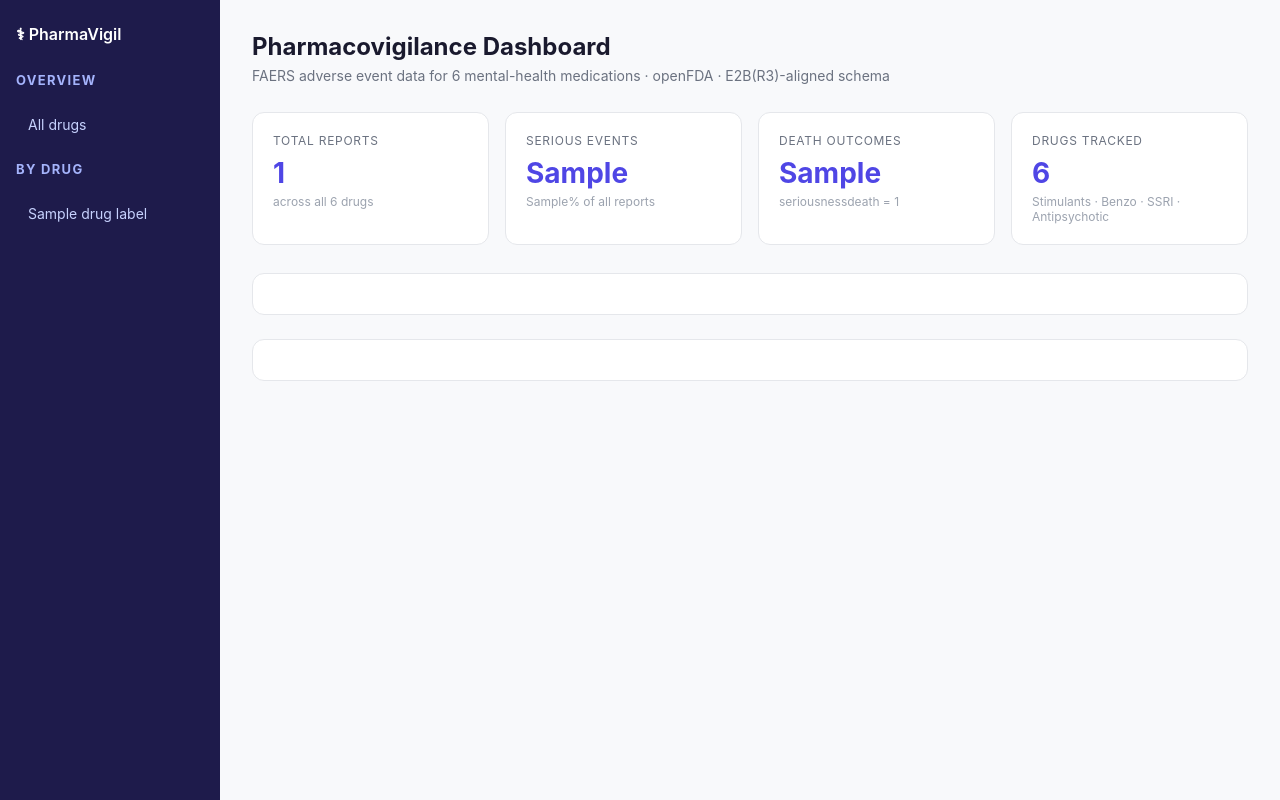
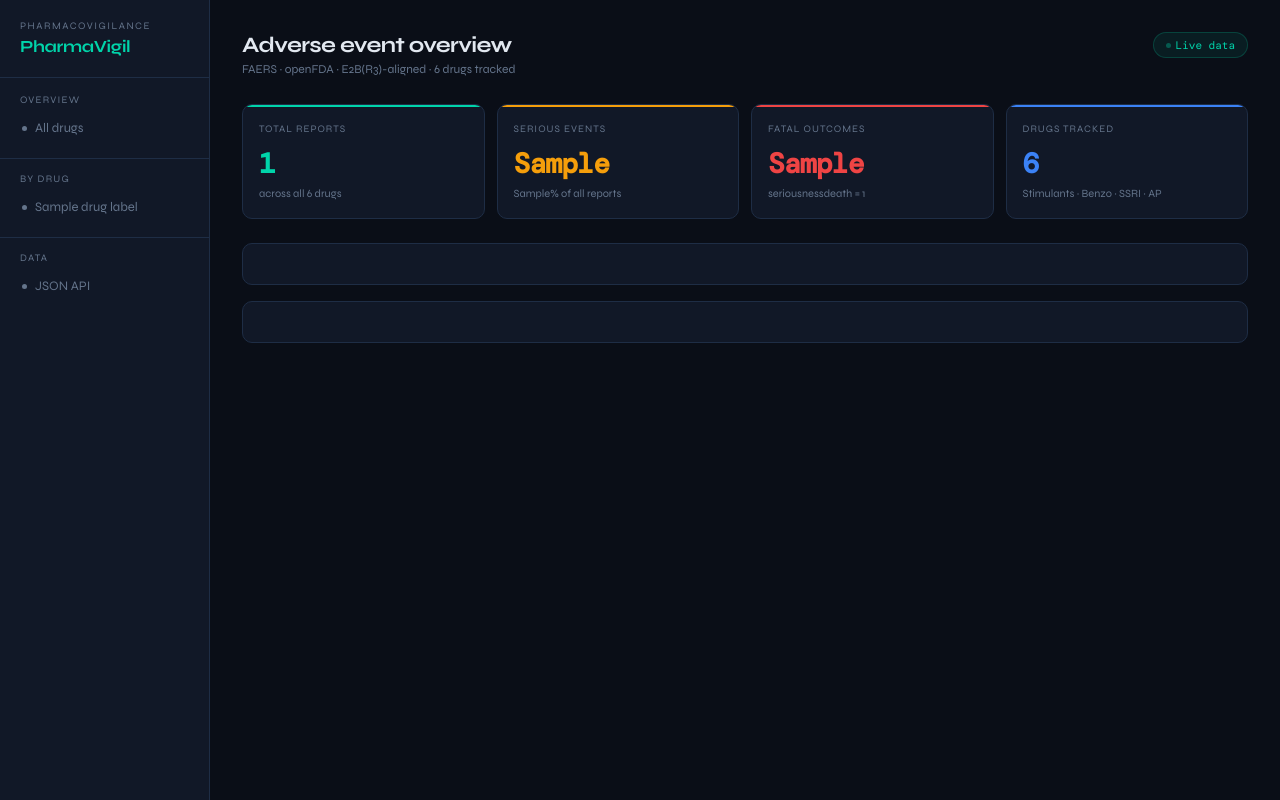
Before and after one commit to tarajeeclarke/pharmacovigilance-pipeline, a Flask app: template app/templates/overview.html in a window 1280 px wide. Run offline with Flask 3, Linux system fonts and the light colour scheme; the template is opened without the code that fills it: most values are stand-ins (such as "Sample title", 1, 10 or a date in 2020); some libraries are stand-ins or nearby versions.

Commit message:
Fix openFDA query, add topup ETL, redesign dashboard UI

```diff
--- a/app/templates/base.html
+++ b/app/templates/base.html
@@ -5,79 +5,305 @@
   <meta name="viewport" content="width=device-width, initial-scale=1.0"/>
   <title>{% block title %}Pharmacovigilance Dashboard{% endblock %}</title>
   <script src="https://cdn.plot.ly/plotly-2.32.0.min.js"></script>
+  <link href="https://fonts.googleapis.com/css2?family=DM+Mono:wght@400;500&family=Syne:wght@400;600;700&display=swap" rel="stylesheet"/>
   <style>
     *, *::before, *::after { box-sizing: border-box; margin: 0; padding: 0; }
-    body { font-family: -apple-system, BlinkMacSystemFont, "Segoe UI", sans-serif;
-           background: #f8f9fb; color: #1a1a2e; }
 
-    /* Sidebar */
+    :root {
+      --bg:       #0a0e17;
+      --surface:  #111827;
+      --surface2: #1a2235;
+      --border:   #1e2d45;
+      --text:     #e2e8f0;
+      --muted:    #64748b;
+      --accent:   #00d4aa;
+      --warn:     #f59e0b;
+      --danger:   #ef4444;
+      --info:     #3b82f6;
+    }
+
+    body {
+      font-family: 'Syne', sans-serif;
+      background: var(--bg);
+      color: var(--text);
+      font-size: 14px;
+    }
+
+    /* ── Layout ─────────────────────────────── */
+    .layout {
+      display: grid;
+      grid-template-columns: 210px 1fr;
+      min-height: 100vh;
+    }
+
+    /* ── Sidebar ─────────────────────────────── */
     .sidebar {
-      position: fixed; top: 0; left: 0; height: 100vh; width: 220px;
-      background: #1e1b4b; color: #e0e7ff; padding: 24px 16px;
-      overflow-y: auto; z-index: 10;
+      background: var(--surface);
+      border-right: 1px solid var(--border);
+      padding: 20px 0;
+      position: sticky;
+      top: 0;
+      height: 100vh;
+      overflow-y: auto;
     }
-    .sidebar h2 { font-size: 13px; text-transform: uppercase; letter-spacing: .1em;
-                  color: #a5b4fc; margin-bottom: 20px; }
-    .sidebar a { display: block; padding: 8px 12px; border-radius: 6px;
-                 color: #c7d2fe; text-decoration: none; font-size: 14px; margin-bottom: 4px; }
-    .sidebar a:hover, .sidebar a.active { background: #312e81; color: #fff; }
-    .sidebar .brand { font-size: 16px; font-weight: 600; color: #fff; margin-bottom: 28px; }
 
-    /* Main content */
-    .main { margin-left: 220px; padding: 32px; }
-    .page-title { font-size: 24px; font-weight: 700; margin-bottom: 6px; }
-    .page-sub   { color: #6b7280; font-size: 14px; margin-bottom: 28px; }
+    .sidebar-brand {
+      padding: 0 20px 20px;
+      border-bottom: 1px solid var(--border);
+      margin-bottom: 16px;
+    }
 
-    /* KPI cards */
-    .kpi-row { display: grid; grid-template-columns: repeat(auto-fit, minmax(180px, 1fr));
-               gap: 16px; margin-bottom: 28px; }
-    .kpi-card { background: #fff; border-radius: 12px; padding: 20px;
-                border: 1px solid #e5e7eb; }
-    .kpi-card .label { font-size: 12px; color: #6b7280; text-transform: uppercase;
-                       letter-spacing: .06em; margin-bottom: 8px; }
-    .kpi-card .value { font-size: 28px; font-weight: 700; color: #4f46e5; }
-    .kpi-card .sub   { font-size: 12px; color: #9ca3af; margin-top: 4px; }
+    .sidebar-brand .logo {
+      font-size: 10px;
+      letter-spacing: .15em;
+      color: var(--muted);
+      text-transform: uppercase;
+      margin-bottom: 4px;
+    }
 
-    /* Chart cards */
-    .chart-card { background: #fff; border-radius: 12px; padding: 20px;
-                  border: 1px solid #e5e7eb; margin-bottom: 24px; }
-    .chart-grid-2 { display: grid; grid-template-columns: 1fr 1fr; gap: 20px; margin-bottom: 24px; }
+    .sidebar-brand .name {
+      font-size: 17px;
+      font-weight: 700;
+      color: var(--accent);
+      letter-spacing: -.02em;
+    }
 
+    .nav-label {
+      font-size: 10px;
+      letter-spacing: .12em;
+      color: var(--muted);
+      text-transform: uppercase;
+      padding: 0 20px;
+      margin: 14px 0 6px;
+    }
+
+    .sidebar a {
+      display: flex;
+      align-items: center;
+      gap: 8px;
+      padding: 8px 20px;
+      font-size: 13px;
+      color: var(--muted);
+      text-decoration: none;
+      border-left: 2px solid transparent;
+      transition: all .15s;
+    }
+
+    .sidebar a:hover {
+      color: var(--text);
+      background: var(--surface2);
+    }
+
+    .sidebar a.active {
+      color: var(--accent);
+      border-left-color: var(--accent);
+      background: rgba(0, 212, 170, .06);
+    }
+
+    .nav-dot {
+      width: 5px;
+      height: 5px;
+      border-radius: 50%;
+      background: currentColor;
+      flex-shrink: 0;
+    }
+
+    .sidebar-divider {
+      height: 1px;
+      background: var(--border);
+      margin: 14px 0;
+    }
+
+    /* ── Main content ─────────────────────────── */
+    .main { padding: 32px; }
+
+    .page-header {
+      display: flex;
+      align-items: flex-start;
+      justify-content: space-between;
+      margin-bottom: 28px;
+    }
+
+    .page-title {
+      font-size: 22px;
+      font-weight: 700;
+      letter-spacing: -.03em;
+      margin-bottom: 4px;
+    }
+
+    .page-sub {
+      font-size: 12px;
+      color: var(--muted);
+    }
+
+    .live-badge {
+      display: inline-flex;
+      align-items: center;
+      gap: 5px;
+      padding: 5px 12px;
+      border-radius: 20px;
+      font-size: 11px;
+      font-family: 'DM Mono', monospace;
+      background: rgba(0, 212, 170, .08);
+      color: var(--accent);
+      border: 1px solid rgba(0, 212, 170, .2);
+    }
+
+    .live-dot {
+      width: 5px;
+      height: 5px;
+      border-radius: 50%;
+      background: var(--accent);
+      animation: pulse 2s infinite;
+    }
+
+    @keyframes pulse {
+      0%, 100% { opacity: 1; }
+      50%       { opacity: .25; }
+    }
+
+    /* ── KPI cards ─────────────────────────────── */
+    .kpi-row {
+      display: grid;
+      grid-template-columns: repeat(auto-fit, minmax(160px, 1fr));
+      gap: 12px;
+      margin-bottom: 24px;
+    }
+
+    .kpi-card {
+      background: var(--surface);
+      border: 1px solid var(--border);
+      border-radius: 10px;
+      padding: 18px 16px;
+      position: relative;
+      overflow: hidden;
+    }
+
+    .kpi-card::before {
+      content: '';
+      position: absolute;
+      top: 0; left: 0; right: 0;
+      height: 2px;
+    }
+
+    .kpi-card.k-teal::before  { background: var(--accent); }
+    .kpi-card.k-amber::before { background: var(--warn); }
+    .kpi-card.k-red::before   { background: var(--danger); }
+    .kpi-card.k-blue::before  { background: var(--info); }
+
+    .kpi-card .label {
+      font-size: 10px;
+      letter-spacing: .1em;
+      text-transform: uppercase;
+      color: var(--muted);
+      margin-bottom: 10px;
+    }
+
+    .kpi-card .value {
+      font-size: 28px;
+      font-weight: 700;
+      letter-spacing: -.03em;
+      font-family: 'DM Mono', monospace;
+    }
+
+    .kpi-card.k-teal  .value { color: var(--accent); }
+    .kpi-card.k-amber .value { color: var(--warn); }
+    .kpi-card.k-red   .value { color: var(--danger); }
+    .kpi-card.k-blue  .value { color: var(--info); }
+
+    .kpi-card .sub {
+      font-size: 11px;
+      color: var(--muted);
+      margin-top: 5px;
+    }
+
+    /* ── Chart cards ─────────────────────────────── */
+    .chart-card {
+      background: var(--surface);
+      border: 1px solid var(--border);
+      border-radius: 10px;
+      padding: 20px;
+      margin-bottom: 16px;
+    }
+
+    .chart-grid-2 {
+      display: grid;
+      grid-template-columns: 1fr 1fr;
+      gap: 16px;
+      margin-bottom: 16px;
+    }
+
+    /* ── Plotly overrides ─────────────────────── */
+    .js-plotly-plot .plotly .bg { fill: transparent !important; }
+
+    /* ── Responsive ─────────────────────────────── */
     @media (max-width: 900px) {
-      .sidebar { width: 100%; height: auto; position: relative; }
-      .main { margin-left: 0; }
+      .layout { grid-template-columns: 1fr; }
+      .sidebar { position: relative; height: auto; }
       .chart-grid-2 { grid-template-columns: 1fr; }
+      .kpi-row { grid-template-columns: 1fr 1fr; }
     }
   </style>
   {% block extra_head %}{% endblock %}
 </head>
 <body>
+<div class="layout">
 <nav class="sidebar">
-  <div class="brand">⚕ PharmaVigil</div>
-  <h2>Overview</h2>
-  <a href="/" {% if request.path == '/' %}class="active"{% endif %}>All drugs</a>
-  <h2 style="margin-top:20px">By drug</h2>
+  <div class="sidebar-brand">
+    <div class="logo">Pharmacovigilance</div>
+    <div class="name">PharmaVigil</div>
+  </div>
+
+  <div class="nav-label">Overview</div>
+  <a href="/" {% if request.path == '/' %}class="active"{% endif %}>
+    <span class="nav-dot"></span>All drugs
+  </a>
+
+  <div class="sidebar-divider"></div>
+  <div class="nav-label">By drug</div>
   {% for d in drugs %}
   <a href="/drug/{{ d }}"
      {% if request.path == '/drug/' ~ d %}class="active"{% endif %}>
+    <span class="nav-dot"></span>
     {{ drug_labels[d].split('(')[0].strip() }}
   </a>
   {% endfor %}
+
+  <div class="sidebar-divider"></div>
+  <div class="nav-label">Data</div>
+  <a href="/api/data/adderall" target="_blank">
+    <span class="nav-dot"></span>JSON API
+  </a>
 </nav>
 
 <main class="main">
   {% block content %}{% endblock %}
 </main>
+</div>
 
 <script>
 function renderChart(divId, jsonStr) {
   if (!jsonStr || jsonStr === '{}') {
     document.getElementById(divId).innerHTML =
-      '<p style="color:#9ca3af;padding:20px">No data available yet — run the ETL pipeline first.</p>';
+      '<p style="color:var(--muted);padding:20px;font-size:13px">No data — run the ETL pipeline first.</p>';
     return;
   }
   const fig = JSON.parse(jsonStr);
-  Plotly.newPlot(divId, fig.data, fig.layout, {responsive: true, displayModeBar: false});
+
+  const darkLayout = {
+    paper_bgcolor: 'transparent',
+    plot_bgcolor:  'transparent',
+    font:          { color: '#e2e8f0', family: 'DM Mono, monospace', size: 12 },
+    xaxis:         { gridcolor: '#1e2d45', linecolor: '#1e2d45', zerolinecolor: '#1e2d45' },
+    yaxis:         { gridcolor: '#1e2d45', linecolor: '#1e2d45', zerolinecolor: '#1e2d45' },
+    legend:        { bgcolor: 'transparent' },
+  };
+
+  fig.layout = Object.assign({}, fig.layout, darkLayout);
+  if (fig.layout.xaxis) fig.layout.xaxis = Object.assign({}, darkLayout.xaxis, fig.layout.xaxis, { gridcolor: '#1e2d45', linecolor: '#1e2d45' });
+  if (fig.layout.yaxis) fig.layout.yaxis = Object.assign({}, darkLayout.yaxis, fig.layout.yaxis, { gridcolor: '#1e2d45', linecolor: '#1e2d45' });
+
+  Plotly.newPlot(divId, fig.data, fig.layout, { responsive: true, displayModeBar: false });
 }
 </script>
 {% block scripts %}{% endblock %}
--- a/app/templates/overview.html
+++ b/app/templates/overview.html
@@ -1,31 +1,38 @@
 {% extends "base.html" %}
-{% block title %}Overview — Pharmacovigilance Dashboard{% endblock %}
+{% block title %}Overview — PharmaVigil{% endblock %}
 
 {% block content %}
-<div class="page-title">Pharmacovigilance Dashboard</div>
-<div class="page-sub">FAERS adverse event data for 6 mental-health medications · openFDA · E2B(R3)-aligned schema</div>
+<div class="page-header">
+  <div>
+    <div class="page-title">Adverse event overview</div>
+    <div class="page-sub">FAERS · openFDA · E2B(R3)-aligned · 6 drugs tracked</div>
+  </div>
+  <div class="live-badge">
+    <div class="live-dot"></div>Live data
+  </div>
+</div>
 
-<!-- KPIs -->
+<!-- KPI cards -->
 <div class="kpi-row">
-  <div class="kpi-card">
+  <div class="kpi-card k-teal">
     <div class="label">Total reports</div>
     <div class="value">{{ kpis.total_reports or '—' }}</div>
     <div class="sub">across all 6 drugs</div>
   </div>
-  <div class="kpi-card">
+  <div class="kpi-card k-amber">
     <div class="label">Serious events</div>
     <div class="value">{{ kpis.serious_reports or '—' }}</div>
     <div class="sub">{{ kpis.pct_serious or '—' }}% of all reports</div>
   </div>
-  <div class="kpi-card">
-    <div class="label">Death outcomes</div>
+  <div class="kpi-card k-red">
+    <div class="label">Fatal outcomes</div>
     <div class="value">{{ kpis.death_reports or '—' }}</div>
     <div class="sub">seriousnessdeath = 1</div>
   </div>
-  <div class="kpi-card">
+  <div class="kpi-card k-blue">
     <div class="label">Drugs tracked</div>
     <div class="value">6</div>
-    <div class="sub">Stimulants · Benzo · SSRI · Antipsychotic</div>
+    <div class="sub">Stimulants · Benzo · SSRI · AP</div>
   </div>
 </div>
 
```
Also changed, not shown: app/templates/drug.html (+15 -8 lines), etl/extract.py (+18 -23 lines), topup_etl.py (added, +23 -0 lines).
